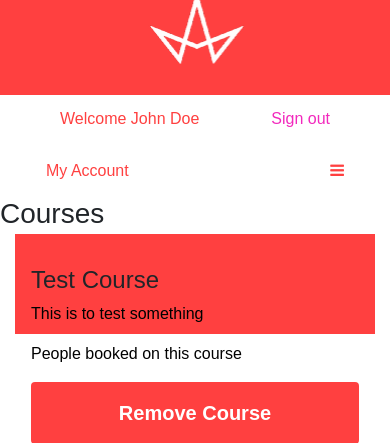
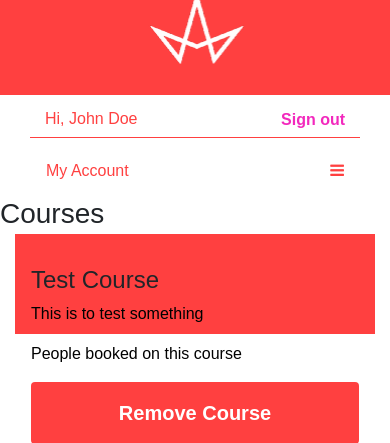
Before and after one commit to Aden-Training/Training_Portal, a Flask app: page /courses in a window 390 px wide. Shown: the top 443 px of the page. Run offline with Flask 2, Linux system fonts and the light colour scheme; a user stored in the database is signed in; data comes from the database, SQL or seed files in the repository; both versions use the stored data as it was after the commit; some libraries are stand-ins or nearby versions.

Commit message:
Created mobile design for login screen

```diff
--- a/static/css/master.css
+++ b/static/css/master.css
@@ -63,6 +63,7 @@ h2 {
   border-radius: 0px;
   height: 100px;
   margin-top: -5px;
+  width: 100%;
 }
 
 /* Header text */
@@ -81,9 +82,9 @@ h2 {
 .headerImg {
   text-align: center;
   margin-top: -40px;
+  width: 100%;
   height: auto;
 }
-
 
 /* Text showing user login */
 .signOutLarge{
@@ -96,6 +97,7 @@ h2 {
   float: right;
   text-decoration: none;
   margin-top: -15px;
+  font-weight: bold;
 }
 .signOutLarge p{
   color: #ffffff;
@@ -112,26 +114,40 @@ h2 {
 .signOutWelcome{
   float: left;
   margin-top: -20px;
-  margin-left: 30px;
+  margin-left: 15px;
 }
 .signOutWelcome p{
   color: #ff4040;
   top: -20px;
-  left: 30px
+
 }
 .textSignOut{
   float: right;
-  margin-top: -20px;
-  margin-right: 30px;
+  margin-top: -30px;
+  margin-right: 15px;
 }
 .textSignOut a{
   color: #f229bd;
   text-decoration: none;
+  font-weight: bold;
+}
+
+/* Horizontal line underneath signOutBar */
+.signOutBarLine{
+  display: none;
+  float: center;
+  border-bottom: 1.5px solid #ff4040;
+  margin-top: 10px;
+  width: 100%;
+  margin-right: 30px;
 }
 
 /* Show bar for small screens */
 @media screen and (max-width: 767px) {
   .signOutBar{
+    display: block;
+  }
+  .signOutBarLine{
     display: block;
   }
   .signOutLarge{
@@ -257,7 +273,7 @@ h2 {
   float: right;
 }
 
-/* vertical line in center */
+/* Vertical line in center */
 .loginVertLine{
   border-left: 1.5px solid #ff4040;
   height: 210px;
@@ -266,6 +282,30 @@ h2 {
   margin-top: -10px;
   top: 0;
 }
+
+/* Horizontal line underneath signOutBar */
+.loginHorLine{
+  display: none;
+  float: center;
+  border-bottom: 1.5px solid #ff4040;
+  margin-top: 50px;
+  width: 100%;
+  margin-right: 30px;
+}
+
+/* Hide vertical line for small screens */
+@media screen and (max-width: 767px) {
+  .loginVertLine{
+    display: none;
+  }
+  .loginBuisness{
+    margin-top: 50px;
+  }
+  .loginHorLine{
+    display: block;
+  }
+}
+
 
 /*
 -- findcourse.html --
--- a/templates/base.html
+++ b/templates/base.html
@@ -29,7 +29,7 @@
         <div class="col-md-5">
           <div class="signOutLarge">
             {% if session['user'] %}
-            <p>Welcome {{session['user']}}</p>
+            <p>Hi, {{session['user']}}</p>
             <a href="/logout">Sign out</a>
             {% endif %}
           </div>
@@ -39,12 +39,15 @@
     <div class="row">
       {% if session['user'] %}
       <div class="signOutBar">
-        <div class="col-md-6">
+        <div class="col-md-5">
           <div class="signOutWelcome">
-            <p>Welcome {{session['user']}}</p>
+            <p>Hi, {{session['user']}}</p>
           </div>
         </div>
-        <div class="col-md-6">
+        <div class="col-md-2">
+          <div class="signOutBarLine"></div>
+        </div>
+        <div class="col-md-5">
           <div class="textSignOut">
             <a href="/logout">Sign out</a>
           </div>
--- a/templates/login.html
+++ b/templates/login.html
@@ -18,6 +18,7 @@
         </div>
         <div class="col-md-2">
           <div class="loginVertLine"></div>
+          <div class="loginHorLine"></div>
         </div>
         <div class="col-md-5">
           <div class="loginBuisness">
```
Also changed, not shown: db/database.db.
